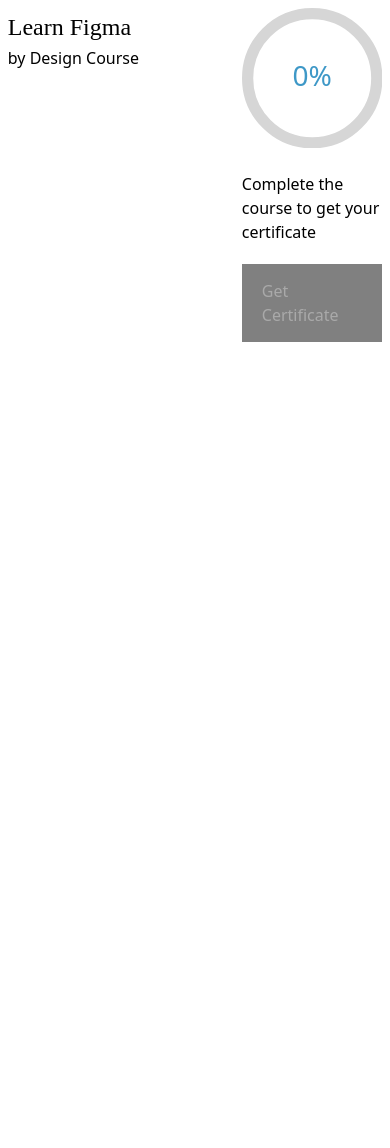
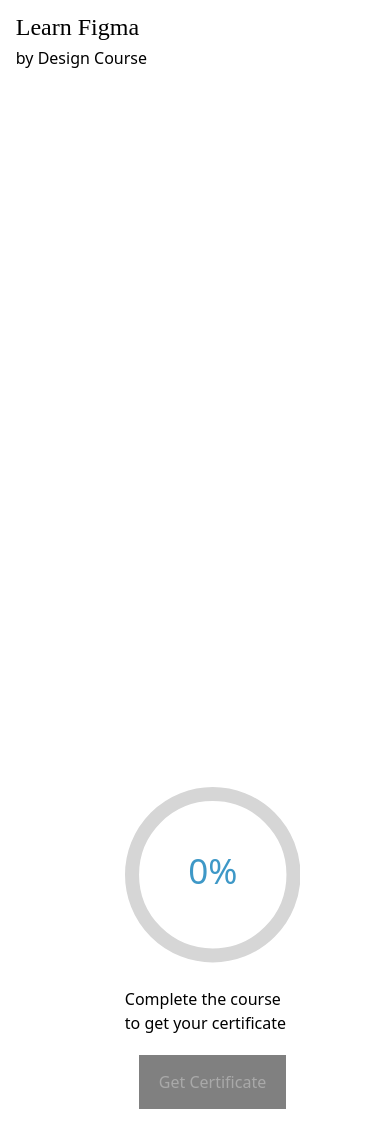
Before and after one commit to JulianaThayil/online-learning-dashboard, a React (Create React App) app: page /course/1 in a window 390 px wide. Shown: the top 1148 px of the page. Before the commit the page ends 844 px from the top, so only its background shows below. Built offline with nearby package versions, Linux system fonts and the light colour scheme; a web font is replaced by a local one.

Commit message:
responsive course page

```diff
--- a/src/components/Course/styles.css
+++ b/src/components/Course/styles.css
@@ -8,9 +8,11 @@
   text-align: left;
   color: gray;
 }
+
 .active {
   color: black;
 }
+
 .rectangle4 {
   width: 45vw;
   height: 80px;
@@ -20,6 +22,7 @@
   justify-content: space-around;
   align-items: center;
 }
+
 .caption {
   font-family: Roboto;
   font-size: 13px;
@@ -42,6 +45,7 @@
   padding-left: 5%;
   margin-right: 15px;
 }
+
 .num {
   font-family: Baloo Bhai;
   font-style: normal;
@@ -75,13 +79,34 @@
   width: 45px;
   height: 45px;
 }
+
+.courseprogress {
+  width: 15vw;
+  height: 15vh;
+  margin-top: 15vh;
+}
+
 @media (max-width: 900px) {
   .rectangle4 {
     width: 80vw;
   }
+
+  .react-player {
+    width: 90vw;
+  }
+
+  .courseprogress {
+    width: 45vw;
+    height: 45vh;
+    margin-left: 30vw;
+  }
 }
+
 @media (max-width: 480px) {
   .rectangle4 {
     width: 100vw;
   }
+  .react-player {
+    width: 90vw;
+  }
 }
--- a/src/pages/Course.js
+++ b/src/pages/Course.js
@@ -29,10 +29,10 @@
   };
 
   return (
-    <div class="flex justify-between">
+    <div class="flex flex-col md:flex-row justify-between">
       <Menu />
       {currentCourse && (
-        <div class="flex flex-col">
+        <div class="flex flex-col ml-2 sm:ml-32">
           <h1 class="heading"> {currentCourse.name}</h1>
           <p> by {currentCourse.author}</p>
           <VideoPlayer
@@ -41,10 +41,9 @@
           />
         </div>
       )}
-
-      <div class="flex flex-col">
+      <div class="courseprogress">
+        <div class="flex flex-col items-center">
           <CircularProgressbar
-          class="w-12 h-12"
             value={watchPercentage}
             text={`${watchPercentage}%`}
           />
@@ -62,6 +61,7 @@
           </div>
         </div>
       </div>
+    </div>
   );
 };
 
```
Lines whose indentation alone changed are shown as unchanged.
